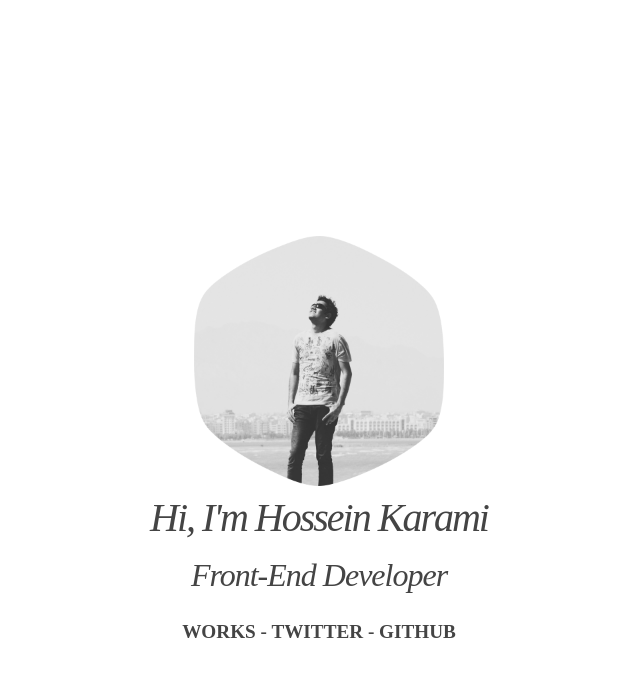
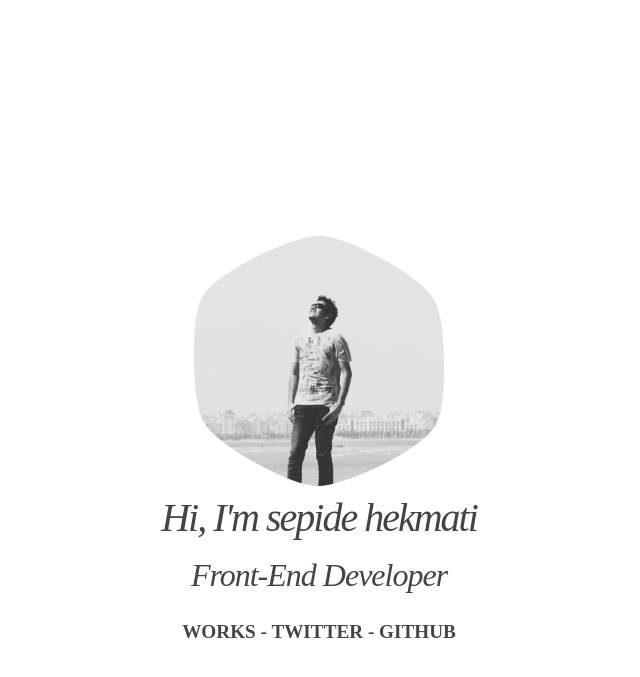
Before and after one commit to sepideh13/hekmati.github.io, a Jekyll site: the page built from index.html, in a window 1280 px wide. Shown: the top 677 px of the page, without its empty margins (321-961 px from the left). Built offline with Jekyll 4.4.1, drawn with Linux system fonts in a browser that asks for light colours.

Commit message:
Update index.html

```diff
--- a/index.html
+++ b/index.html
@@ -4,7 +4,7 @@
 
 <div class="hero center">
       <img src="assets/img/hk@3x.png" />
-      <h2>Hi, I'm Hossein Karami</h2>
+      <h2>Hi, I'm sepide hekmati</h2>
       <h4>Front-End Developer</h4>
       <h6>
         <a href="/works">WORKS</a> -
```
